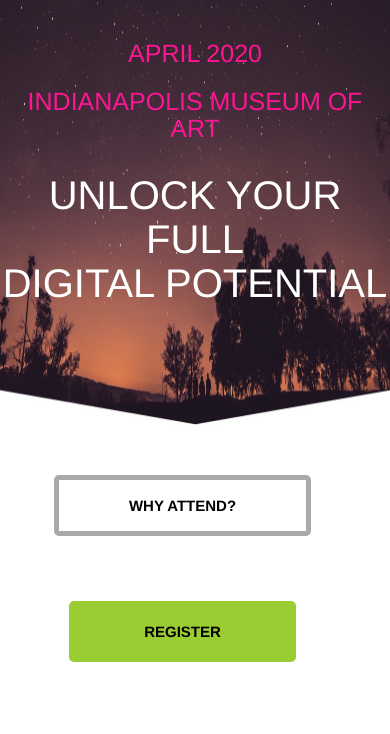
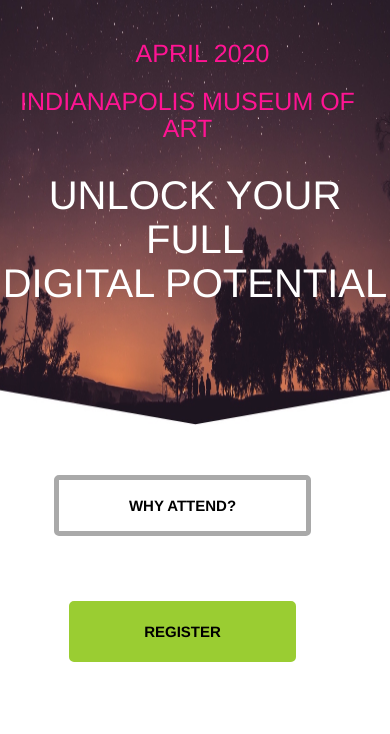
Before and after one commit to RagenS9/d4-ddc-recreate, a plain HTML site: page ddc.html in a window 390 px wide. Shown: the part 85-819 px from the top of the page. Drawn offline with nearby package versions, Linux system fonts and the light colour scheme.

Commit message:
complete, except for hamburger menu.

```diff
--- a/css/ddc.css
+++ b/css/ddc.css
@@ -80,14 +80,20 @@ main {
 .details {
     color: deeppink;
     padding-top: 30px;
-    align-content: center;
+    align-content: right;
 }
 
 .details h2 {
     font-size: 25px;
 }
 
-/*played around with padding, margins, everything I could think of . . . HOW do you get those two details columns to sit side-by-side and be centered on the page like you have it? It will only look like yours when I make the screen smaller than the full-width.*/
+.date {
+    padding-right: 0px;
+}
+
+.location {
+    padding-left: 0px;
+}
 
 .mainheadline {
     padding-bottom: 110px;
@@ -154,7 +160,7 @@ main {
     font-size: 20px;
 }
 
-/*desktop?? yeah, this whole media thing is still waaaaay over my head.*/
+/*desktop?? laptop?? tablet?? yeah, this whole media thing is still waaaaay over my head.*/
 @media all and (min-width: 767px) {
    .what {
        display: flex;
--- a/ddc.html
+++ b/ddc.html
@@ -61,7 +61,7 @@
     <main>
         <div class="container details">
             <div class="row">
-                <div class="col-sm-6 date">
+                <div class="col-sm-2 col-sm-offset-2 date">
                     <h2 class="text-uppercase">April 2020</h2>
                 </div>
 
@@ -122,11 +122,9 @@
     </section>
 
     <div class="description">
-        <!--<section class="description">-->
-            <h1 class="text-uppercase"><strong>Get Together. <span class="cell-break"><br/></span>Get Inspired.</strong></h1>
-            <h2><strong>Indy's Premier Developer Gathering Since 2015</strong></h2>
-            <p>The DDC has the best speakers, events, and networking in the midwest. Meet thought leaders and change-makers to navigate the forefront of the modern development world.</p>
-        <!--</section>-->
+        <h1 class="text-uppercase"><strong>Get Together. <span class="cell-break"><br/></span>Get Inspired.</strong></h1>
+        <h2><strong>Indy's Premier Developer Gathering Since 2015</strong></h2>
+        <p>The DDC has the best speakers, events, and networking in the midwest. Meet thought leaders and change-makers to navigate the forefront of the modern development world.</p>
     </div>
 
 </body>
```
